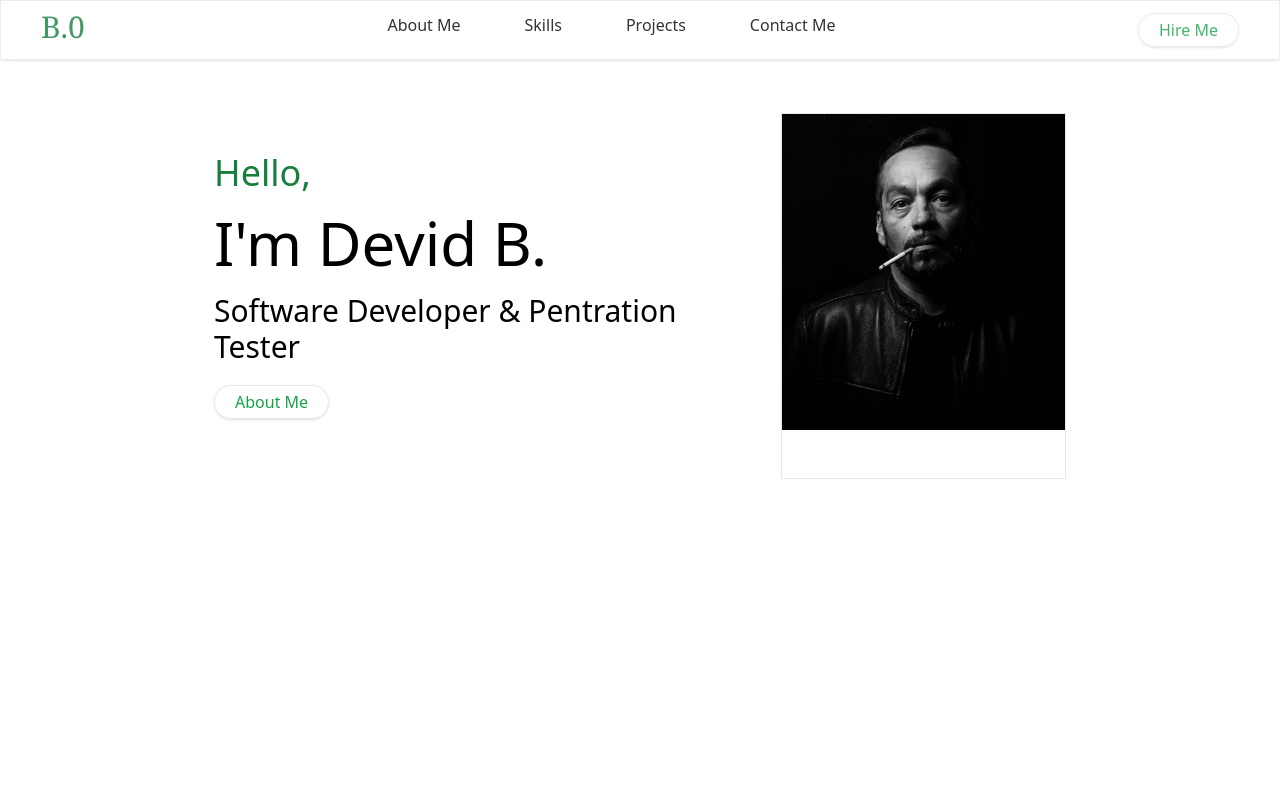
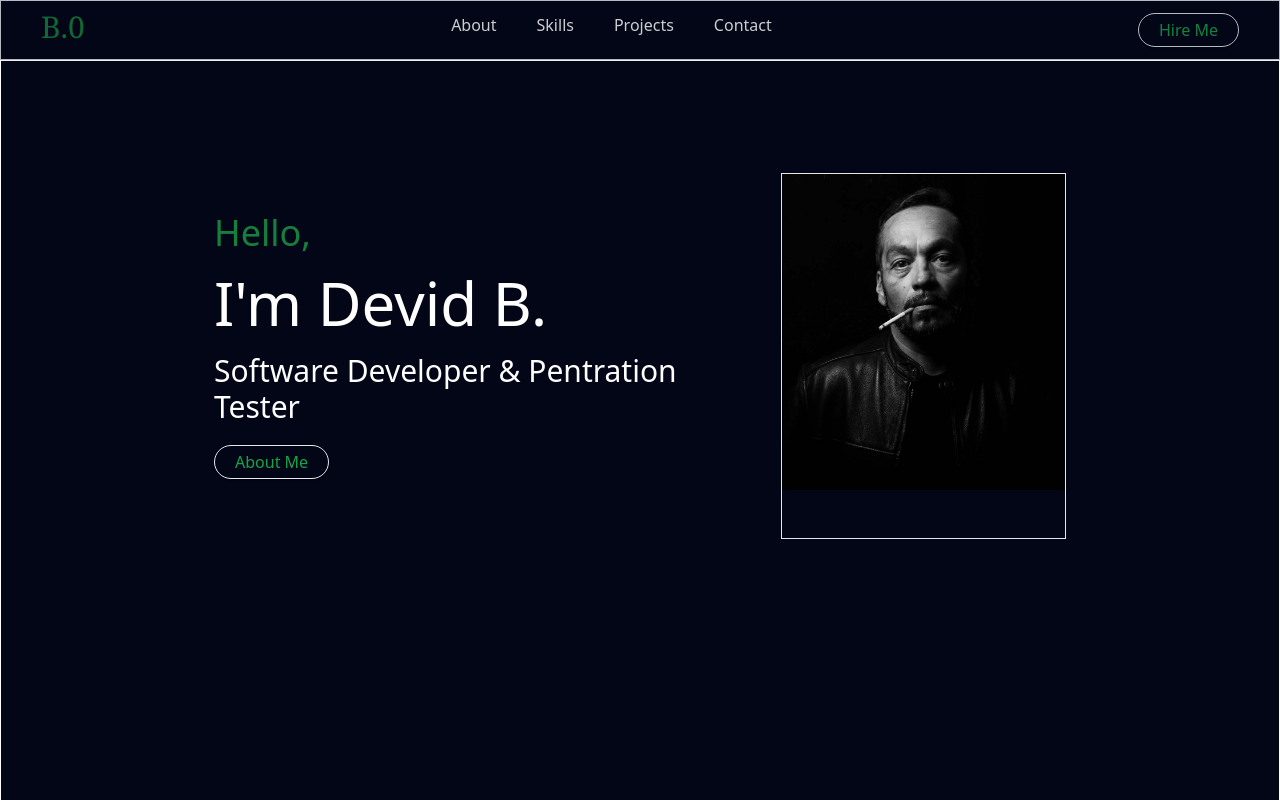
Before and after one commit to b1621/portfolio, a React (Vite) app: page / in a window 1280 px wide. Shown: the top 800 px of the page. Built offline with nearby package versions, Linux system fonts and the light colour scheme.

Commit message:
change bg to darck slate

```diff
--- a/src/App.jsx
+++ b/src/App.jsx
@@ -7,7 +7,7 @@ import Skills from "./components/Skills";
 
 function App() {
   return (
-    <div div className="relative">
+    <div div className="relative bg bg-slate-950 text-white">
       <Header />
       <HomeScreen />
       <AboutMe />
--- a/src/components/Header.jsx
+++ b/src/components/Header.jsx
@@ -3,13 +3,13 @@ import Button from "./Button";
 
 const Header = () => {
   return (
-    <div className=" fixed bg-white opacity-80 top-0 z-30 w-full  flex justify-between border shadow py-3 px-10">
+    <div className="  opacity-80 top-0 z-30 w-full  flex justify-between border shadow py-3 px-10">
       <a href="#home">
         <p className=" text-3xl font-serif -my-1 text-green-700">B.0</p>
       </a>
-      <ul className="flex gap-16 mx-20">
+      <ul className="hidden md:flex lg:gap-10 gap-16 mx-20">
         <a href="#aboutme">
-          <li>About Me</li>
+          <li>About</li>
         </a>
         <a href="#skills">
           <li>Skills</li>
@@ -18,10 +18,15 @@ const Header = () => {
           <li>Projects</li>
         </a>
         <a href="#contactme">
-          <li>Contact Me</li>
+          <li>Contact</li>
         </a>
       </ul>
-      <Button>Hire Me</Button>
+      <div className=" hidden md:block ">
+        <Button>Hire Me</Button>
+      </div>
+      <div className="md:hidden block">
+        <p>menu</p>
+      </div>
     </div>
   );
 };
```
